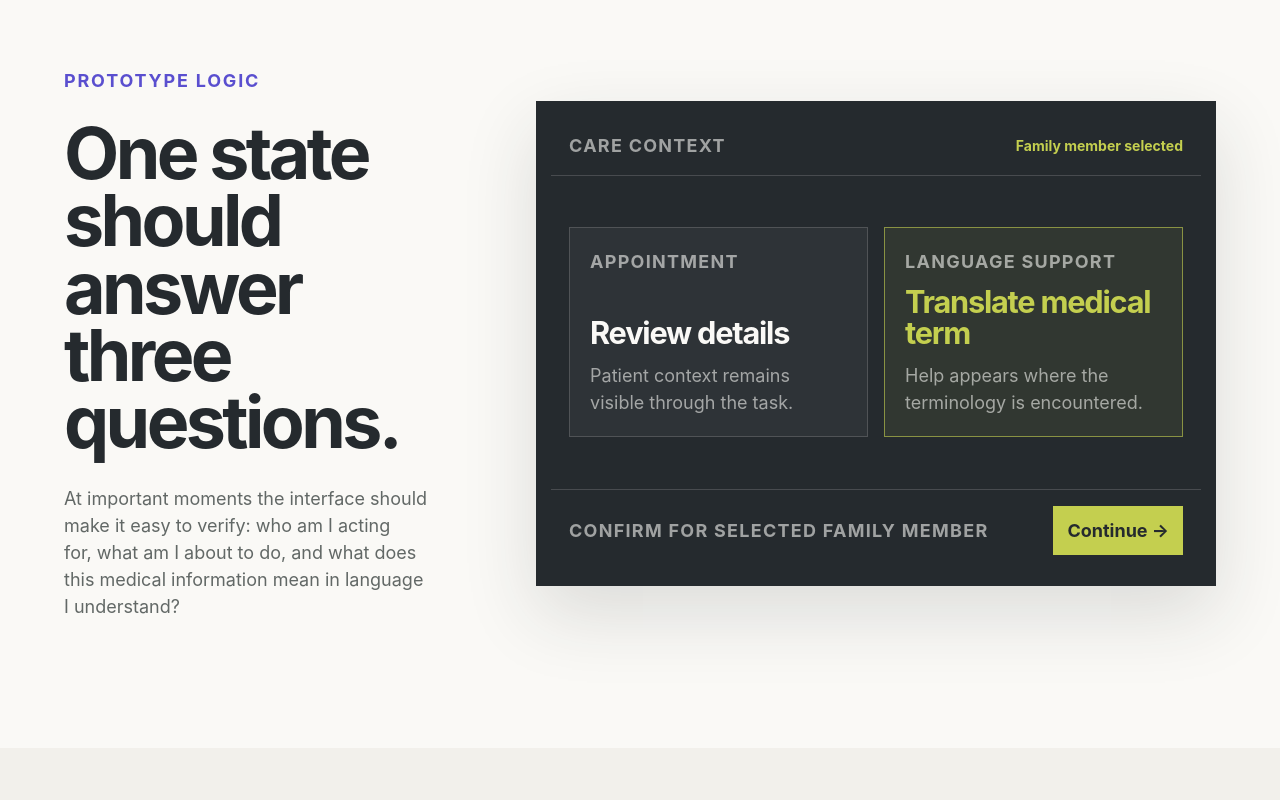
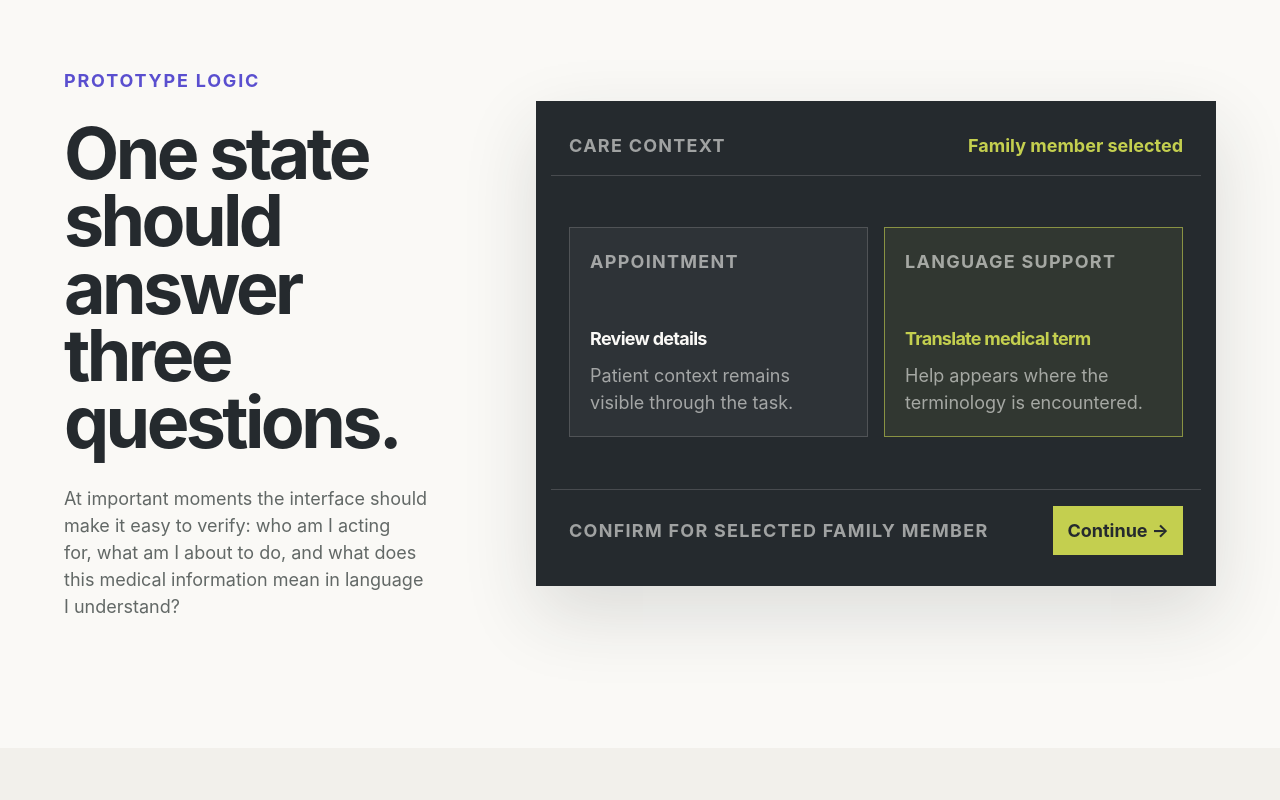
Before and after one commit to doesdesignwork/portfolio, a Next.js app: page /work/healthhub-caregiver-ux in a window 1280 px wide. Shown: the part 3620-4420 px from the top of the page. Built offline with nearby package versions, Linux system fonts and the light colour scheme; no server answers.

Commit message:
Fix remaining transition-proof type sizes

```diff
--- a/app/audit-readable.css
+++ b/app/audit-readable.css
@@ -4,7 +4,9 @@
 .site-page--home .audit-product-signal span,
 .site-page--home .project-evidence,
 .site-page--home .product-study-kicker,
+.site-page--home .product-study-copy > span,
 .site-page--home .product-flow-step b,
+.site-page--home .product-flow-step span,
 .site-page--home .product-study-caption small {
   font-size: var(--brand-readable-min, 16px) !important;
   line-height: 1.45 !important;
@@ -14,7 +16,7 @@
   font-size: var(--brand-readable-min, 16px) !important;
 }
 
-.site-page--healthhub :where(p, span, small, b, dt, dd, a) {
+.site-page--healthhub :where(p, span, small, b, strong, dt, dd, a) {
   font-size: max(1em, var(--brand-readable-min, 16px)) !important;
 }
 
```
